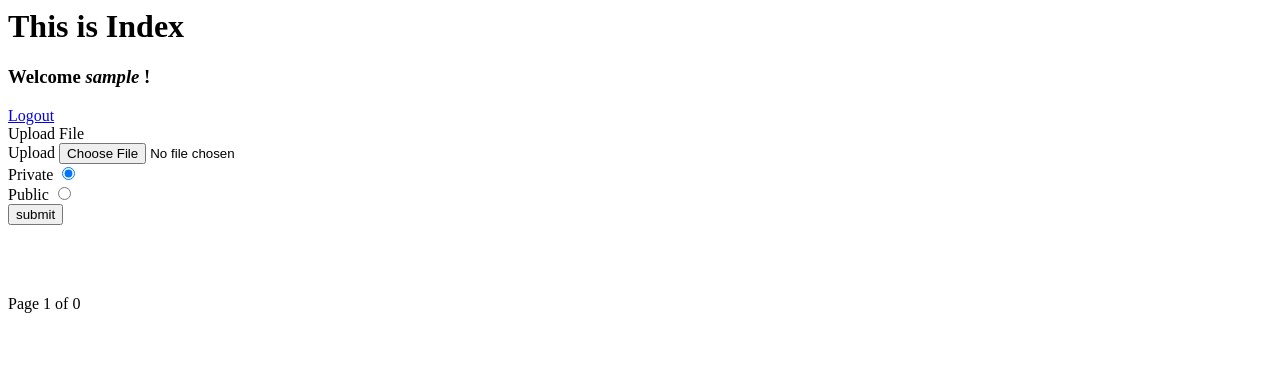
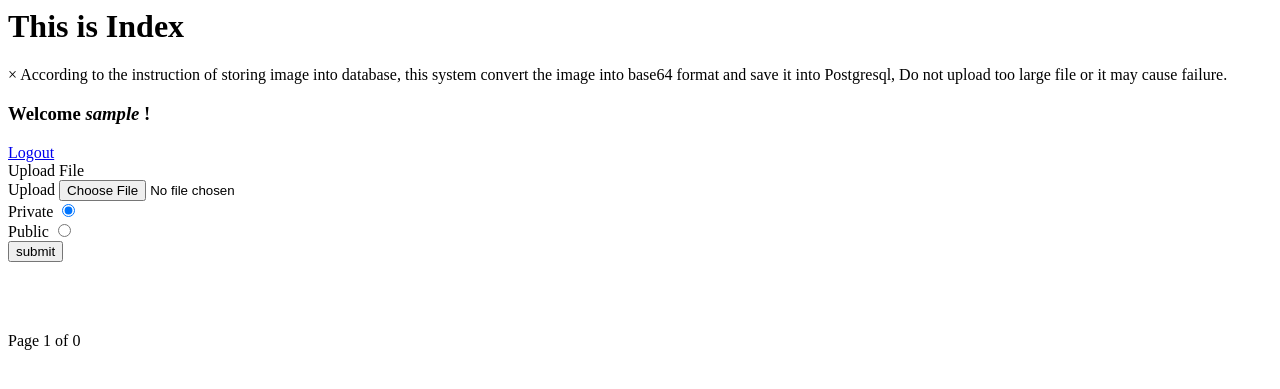
Before and after one commit to chichichen10/ImageUpload, a PHP site: page / in a window 1280 px wide. Shown: the top 389 px of the page. Run offline with PHP 8.4, Linux system fonts and the light colour scheme; the visitor is signed in with stand-in values (Sample User, id 1); data that the repository does not hold is empty; some libraries are stand-ins or nearby versions.

Commit message:
add warning

```diff
--- a/web/index.php
+++ b/web/index.php
@@ -3,6 +3,11 @@
 // ini_set('display_errors', 'On');
 ?>
 <h1>This is Index</h1>
+<div class="alert">
+    <span class="closebtn">&times;</span>
+    According to the instruction of storing image into database, this system convert the image into base64 format and
+    save it into Postgresql, Do not upload too large file or it may cause failure.
+</div>
 <?php
 $logedin = false;
 if ($_SESSION['username'] != null) {
```
